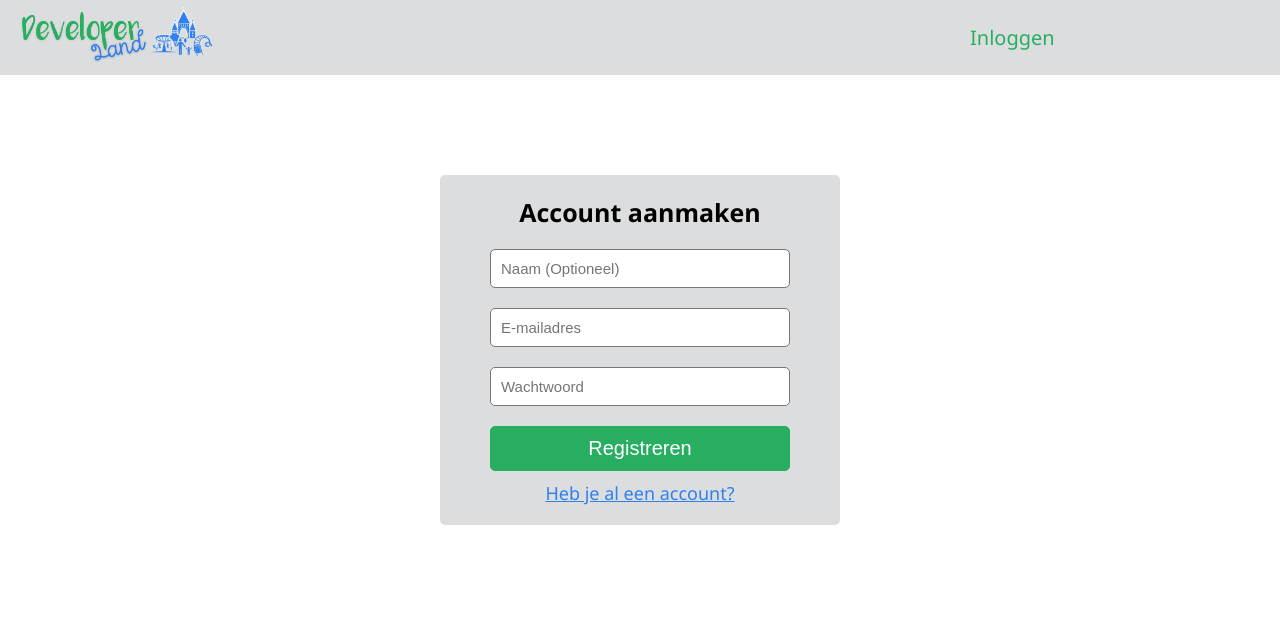
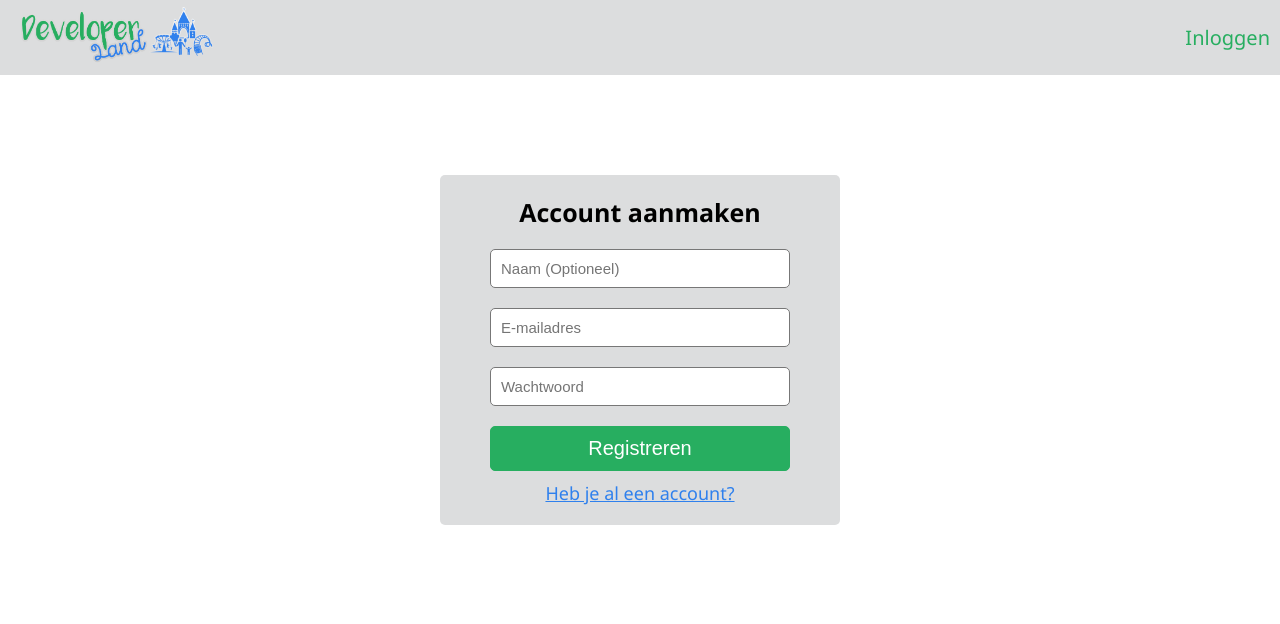
Before and after one commit to JoostHeijmans139/B3-Takenlijst, a PHP site: page /delta/signUp.php in a window 1280 px wide. Shown: the top 624 px of the page. Run offline with PHP 8.4, Linux system fonts and the light colour scheme.

Commit message:
Header gefixt

```diff
--- a/header.php
+++ b/header.php
@@ -5,7 +5,7 @@
                 <img src="public_html/img/logo-big-v4.png" alt="developer land" class="headerLogo">
             </div>
 
-            <div class="headerRightContent">
+            <div class="headerRightContent2">
                 <a href="login.php" class="headerText">Inloggen</a>
             </div>
 
--- a/public_html/css/main.css
+++ b/public_html/css/main.css
@@ -52,6 +52,12 @@ nav {
     justify-content: space-between;
     width: 300px;
 }
+
+.headerRightContent2 {
+    display: flex;
+    justify-content: space-between;
+}
+
 
 .headerText {
     color: #27ae60;
@@ -204,7 +210,7 @@ label {
 }
 
 /* ===================== Taak kolommen ===================== */
-.taskColumns{
+.taskColumns {
     display: flex;
     justify-content: space-between;
     align-items: flex-start;
--- a/signUp.php
+++ b/signUp.php
@@ -38,8 +38,6 @@
                 </div>
 
                 <a href="login.php" class="accountQuestion">Heb je al een account?</a>
-
-
             </div>
         </form>
     </div>
```
Also changed, not shown: tasks/header.php (+9 -6 lines).
